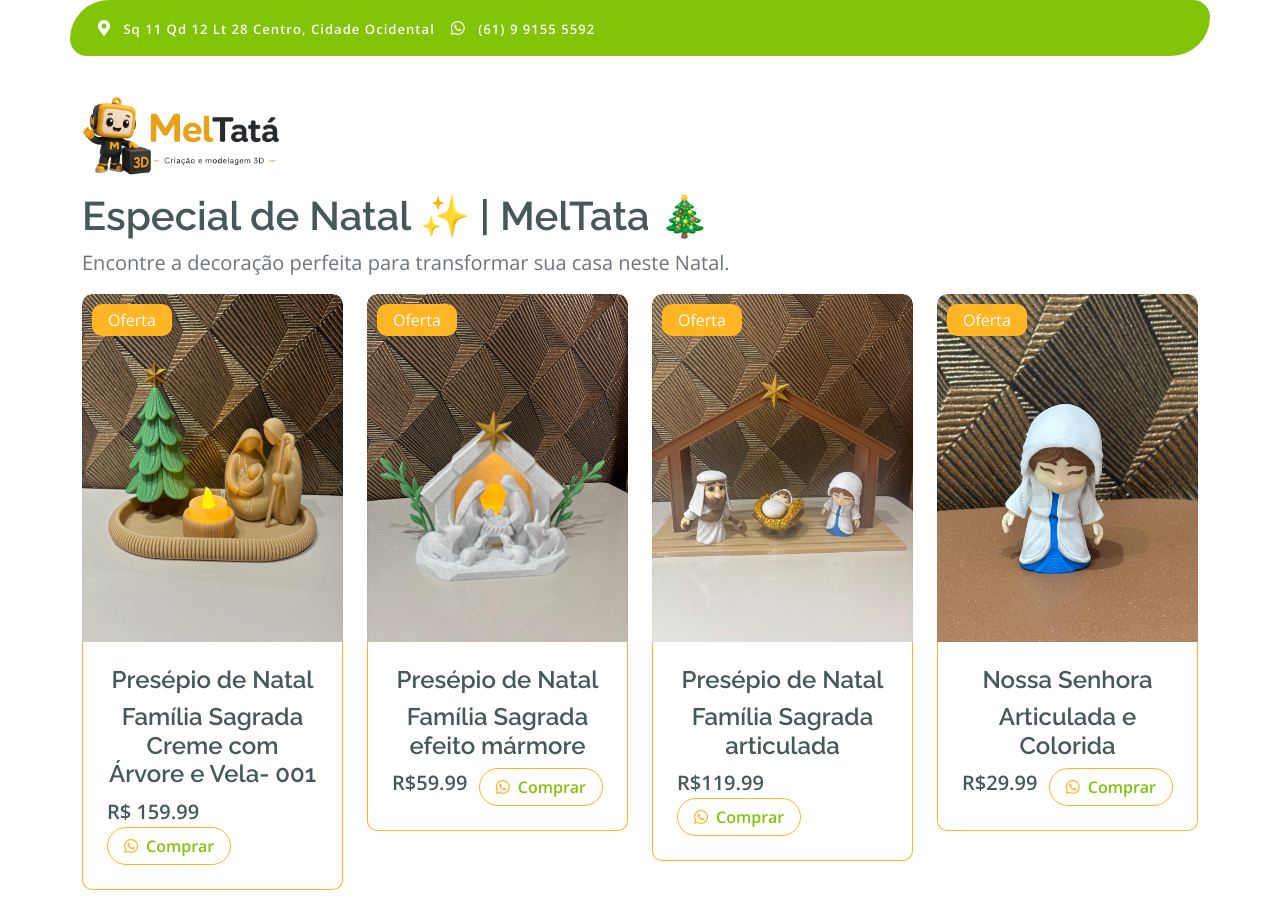
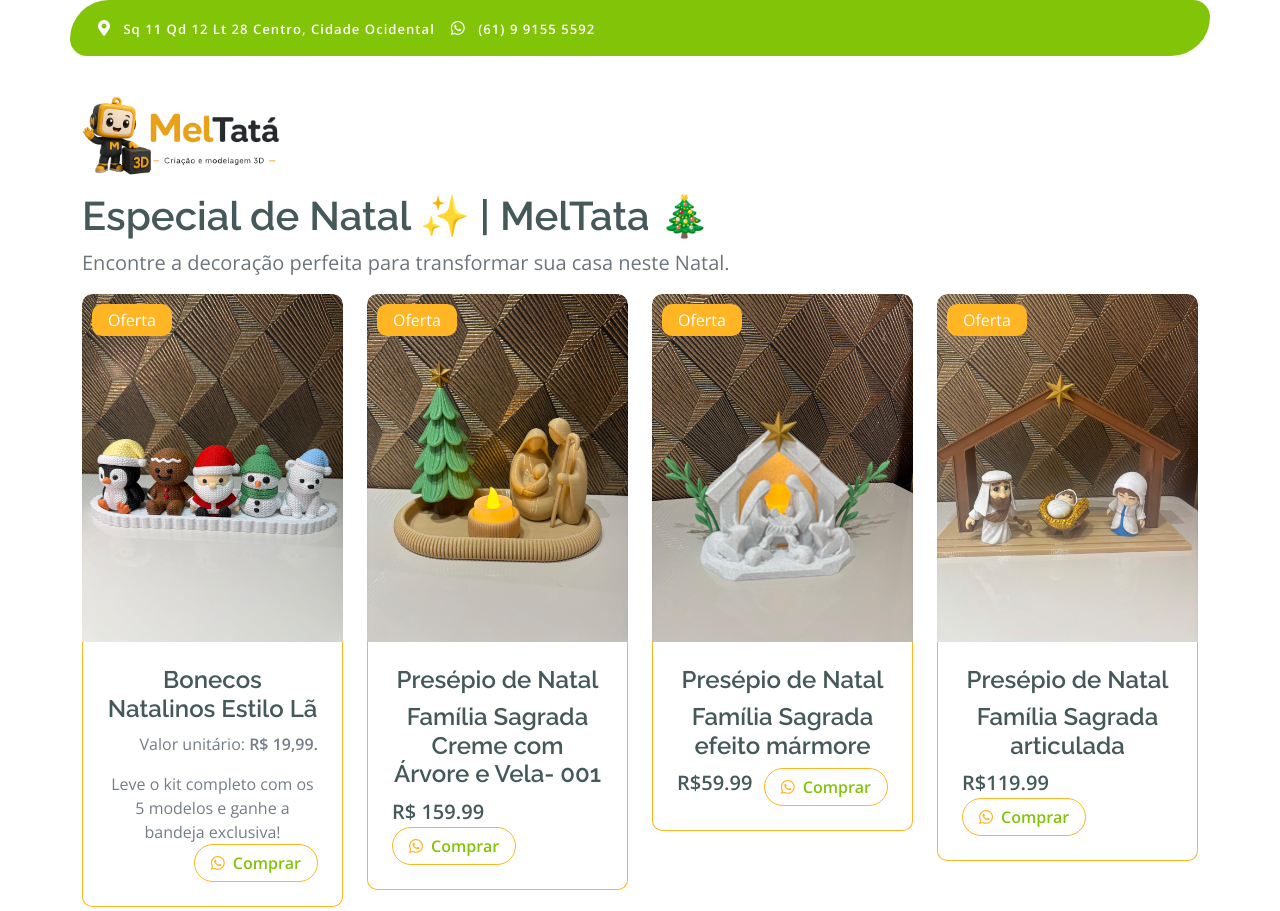
Before and after one commit to Anderlan-Nunes/meltata3d, a plain HTML site: page index.html in a window 1280 px wide. Shown: the top 911 px of the page. Drawn offline with nearby package versions, Linux system fonts and the light colour scheme.

Commit message:
bonecos de lã

```diff
--- a/index.html
+++ b/index.html
@@ -85,6 +85,30 @@
                             <div class="row g-4">
                                 <div class="col-lg-12">
                                     <div class="row g-4">
+
+                                        <div class="col-md-6 col-lg-4 col-xl-3">
+                                            <div class="rounded position-relative fruite-item">
+
+                                                <div class="fruite-img">
+                                                    <img src="img/BON-LAN-NAT-101.jpeg" class="img-fluid w-100 rounded-top" alt="">
+                                                </div>
+
+                                                <div class="text-white bg-secondary px-3 py-1 rounded position-absolute" style="top: 10px; left: 10px;">Oferta</div>
+
+                                                <div class="p-4 border border-secondary border-top-0 rounded-bottom">
+                                                    <h4>Bonecos Natalinos Estilo Lã</h4>
+
+                                                    <div class="d-flex justify-content-between flex-lg-wrap">
+                                                        <p class="text-dark fs-5 fw-bold mb-0"><p>Valor unitário: <b>R$ 19,99.</b></p> Leve o kit completo com os 5 modelos e ganhe a bandeja exclusiva!</p>
+                                                        <a href="https://wa.me/556191555592?text=Ol%C3%A1%21%20Quero%20comprar%20o%20Boneco%20Natalino%20Estilo%20Lã%20-%20101.%0Ahttps%3A%2F%2Fanderlan-nunes.github.io%2Fmeltata3d%2Fprodutos%2FBON-LAN-NAT-101.html"
+                                                            class="btn border border-secondary rounded-pill px-3 text-primary">
+                                                            <i class="fab fa-whatsapp me-2 text-secondary"></i>Comprar
+                                                        </a>
+                                                    </div>
+                                                </div>
+                                            </div>
+                                        </div>
+
                                         <div class="col-md-6 col-lg-4 col-xl-3">
                                             <div class="rounded position-relative fruite-item">
 
```
Also changed, not shown: produtos/BON-LAN-NAT-101.html (added, +22 -0 lines), img/ANT/hero-img-1-1.jpg (renamed from img/hero-img-1-1.jpg), img/ANT/hero-img-1.png (renamed from img/hero-img-1.png), img/ANT/hero-img-1.webp (renamed from img/hero-img-1.webp), img/ANT/hero-img-2.png (renamed from img/hero-img-2.png), img/ANT/hero-img-2.webp (renamed from img/hero-img-2.webp), img/ANT/hero-img.jpg (renamed from img/hero-img.jpg), img/BON-LAN-NAT-101.jpeg (added).
